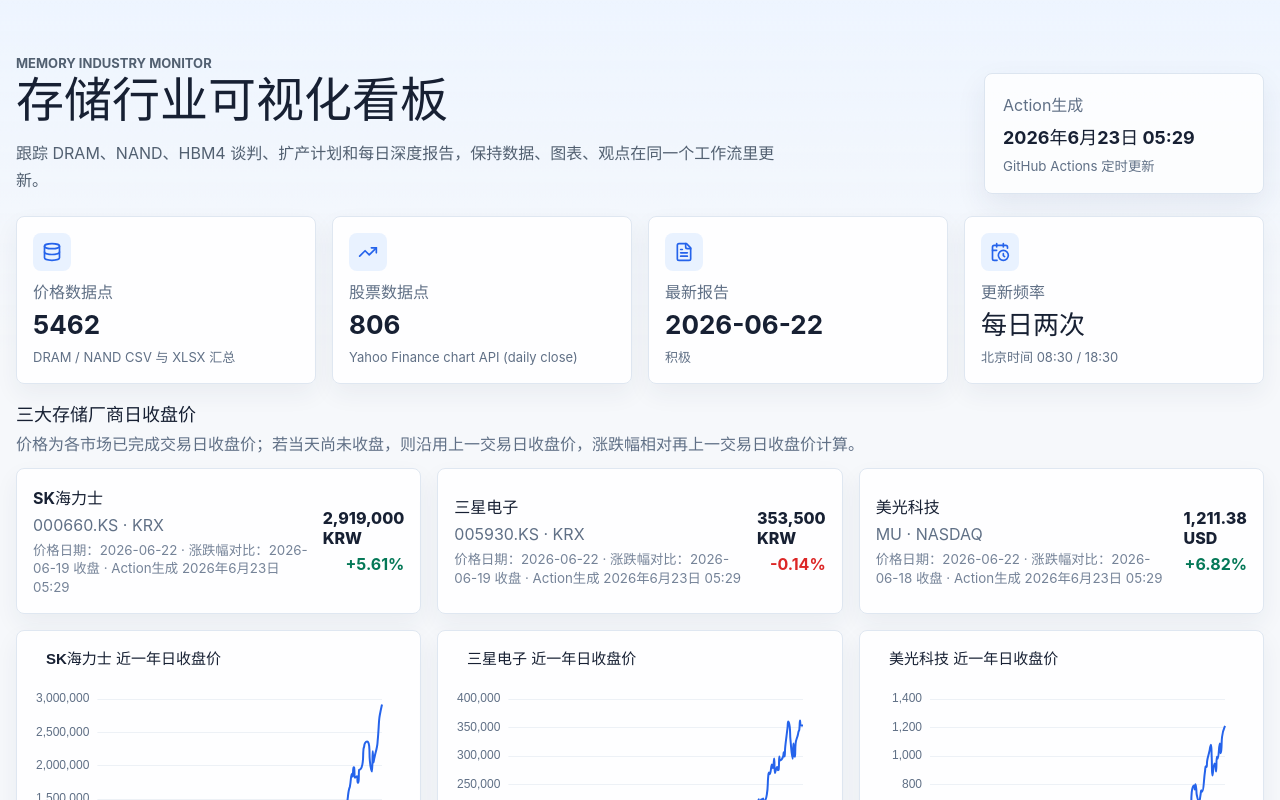
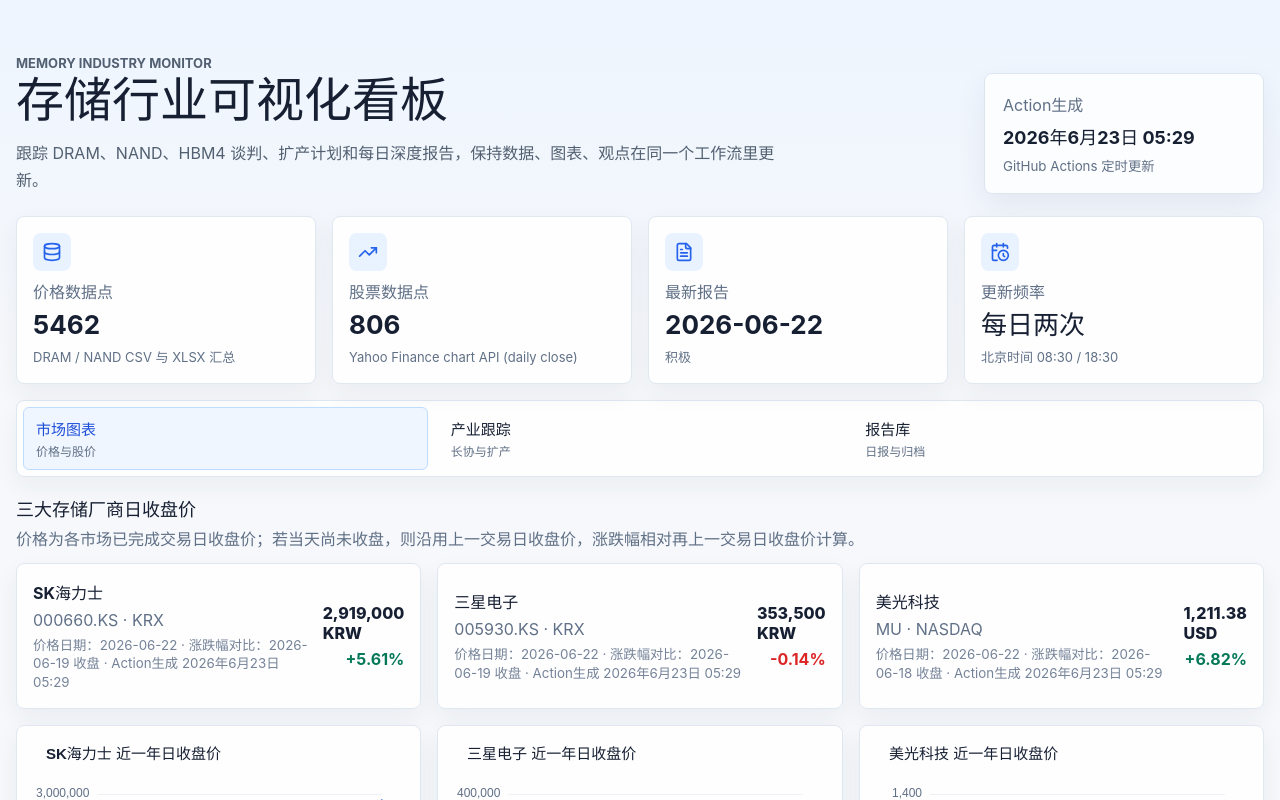
Before and after one commit to Jareddeng/memory-visualization-dashboard, a React (Vite) app: page / in a window 1280 px wide. Shown: the top 800 px of the page. Built offline with nearby package versions, Linux system fonts and the light colour scheme.

Commit message:
Add dashboard section navigation

```diff
--- a/src/main.tsx
+++ b/src/main.tsx
@@ -89,6 +89,8 @@
   trackers: TrackerPayload;
   metadata: Metadata;
 };
+
+type PageKey = "markets" | "industry" | "reports";
 
 function useJson<T>(url: string) {
   const [data, setData] = React.useState<T | null>(null);
@@ -300,6 +302,7 @@
 
 function App() {
   const { data, loading, error } = useDashboardData();
+  const [activePage, setActivePage] = React.useState<PageKey>("markets");
   const [selectedReportSlug, setSelectedReportSlug] = React.useState<string | null>(null);
 
   if (error) {
@@ -338,6 +341,52 @@
         <KpiCard icon={<CalendarClock />} label="更新频率" value="每日两次" hint="北京时间 08:30 / 18:30" />
       </section>
 
+      <PageNav activePage={activePage} onChange={setActivePage} />
+
+      {activePage === "markets" ? <MarketsPage data={data} /> : null}
+      {activePage === "industry" ? <IndustryPage data={data} /> : null}
+      {activePage === "reports" ? (
+        <ReportsPage
+          latestReport={latestReport}
+          reports={data.reports}
+          selectedReport={selectedReport}
+          onSelectReport={setSelectedReportSlug}
+        />
+      ) : null}
+
+      <footer className="disclaimer">
+        交易评价与风险提示仅用于行业跟踪和研究记录，不构成投资建议。请结合授权行情、公司公告和自身风险承受能力独立判断。
+      </footer>
+    </main>
+  );
+}
+
+function PageNav({ activePage, onChange }: { activePage: PageKey; onChange: (page: PageKey) => void }) {
+  const pages: Array<{ key: PageKey; label: string; detail: string }> = [
+    { key: "markets", label: "市场图表", detail: "价格与股价" },
+    { key: "industry", label: "产业跟踪", detail: "长协与扩产" },
+    { key: "reports", label: "报告库", detail: "日报与归档" },
+  ];
+  return (
+    <nav className="page-nav" aria-label="看板分区导航">
+      {pages.map((page) => (
+        <button
+          className={activePage === page.key ? "page-nav-item active" : "page-nav-item"}
+          key={page.key}
+          onClick={() => onChange(page.key)}
+          type="button"
+        >
+          <strong>{page.label}</strong>
+          <span>{page.detail}</span>
+        </button>
+      ))}
+    </nav>
+  );
+}
+
+function MarketsPage({ data }: { data: AppData }) {
+  return (
+    <>
       {data.stocks.warning ? <div className="warning"><AlertTriangle size={16} />{data.stocks.warning}</div> : null}
 
       <section className="section-heading">
@@ -379,21 +428,51 @@
         <Panel><Chart option={makePriceOption("NAND Flash 现货价格走势", data.prices.NAND.spot)} /></Panel>
         <Panel><Chart option={makePriceOption("NAND 合约平均价走势", data.prices.NAND.contract_avg)} /></Panel>
       </section>
+    </>
+  );
+}
 
+function IndustryPage({ data }: { data: AppData }) {
+  return (
+    <>
+      <section className="section-heading">
+        <div>
+          <h2>产业内容跟踪</h2>
+          <p>集中查看 HBM4 长协谈判进度、三大厂商扩产计划和后续可扩展的产业事件。</p>
+        </div>
+      </section>
       <section className="detail-grid">
         <Timeline items={data.trackers.hbm4_negotiations ?? []} />
         <ExpansionTable rows={data.trackers.expansion_plans ?? []} />
       </section>
+    </>
+  );
+}
 
+function ReportsPage({
+  latestReport,
+  reports,
+  selectedReport,
+  onSelectReport,
+}: {
+  latestReport?: Report;
+  reports: Report[];
+  selectedReport?: Report;
+  onSelectReport: (slug: string) => void;
+}) {
+  return (
+    <>
+      <section className="section-heading">
+        <div>
+          <h2>深度报告跟踪</h2>
+          <p>报告由 clawbot 或人工通过 PR 进入仓库，合并后由 GitHub Actions 生成归档。</p>
+        </div>
+      </section>
       <section className="report-grid">
         <LatestReport report={selectedReport} isLatest={selectedReport?.slug === latestReport?.slug} />
-        <ReportArchive reports={data.reports} selectedSlug={selectedReport?.slug} onSelect={setSelectedReportSlug} />
+        <ReportArchive reports={reports} selectedSlug={selectedReport?.slug} onSelect={onSelectReport} />
       </section>
-
-      <footer className="disclaimer">
-        交易评价与风险提示仅用于行业跟踪和研究记录，不构成投资建议。请结合授权行情、公司公告和自身风险承受能力独立判断。
-      </footer>
-    </main>
+    </>
   );
 }
 
--- a/src/styles.css
+++ b/src/styles.css
@@ -104,6 +104,55 @@
 .kpi-grid {
   grid-template-columns: repeat(4, minmax(0, 1fr));
   margin-bottom: 16px;
+}
+
+.page-nav {
+  display: grid;
+  grid-template-columns: repeat(3, minmax(0, 1fr));
+  gap: 10px;
+  margin: 0 0 18px;
+  padding: 6px;
+  border: 1px solid #dfe7f1;
+  border-radius: 8px;
+  background: rgba(255, 255, 255, 0.86);
+  box-shadow: 0 10px 24px rgba(39, 56, 85, 0.05);
+}
+
+.page-nav-item {
+  display: grid;
+  gap: 3px;
+  min-height: 58px;
+  padding: 10px 12px;
+  border: 1px solid transparent;
+  border-radius: 6px;
+  background: transparent;
+  color: #172033;
+  text-align: left;
+  cursor: pointer;
+}
+
+.page-nav-item strong {
+  font-size: 15px;
+}
+
+.page-nav-item span {
+  color: #607086;
+  font-size: 12px;
+}
+
+.page-nav-item:hover,
+.page-nav-item.active {
+  border-color: #bfdbfe;
+  background: #eff6ff;
+}
+
+.page-nav-item.active strong {
+  color: #1d4ed8;
+}
+
+.page-nav-item:focus-visible {
+  outline: 2px solid #93c5fd;
+  outline-offset: 2px;
 }
 
 .kpi-card,
@@ -455,6 +504,7 @@
 @media (max-width: 980px) {
   .hero,
   .kpi-grid,
+  .page-nav,
   .chart-grid,
   .stock-trend-grid,
   .detail-grid,
```
